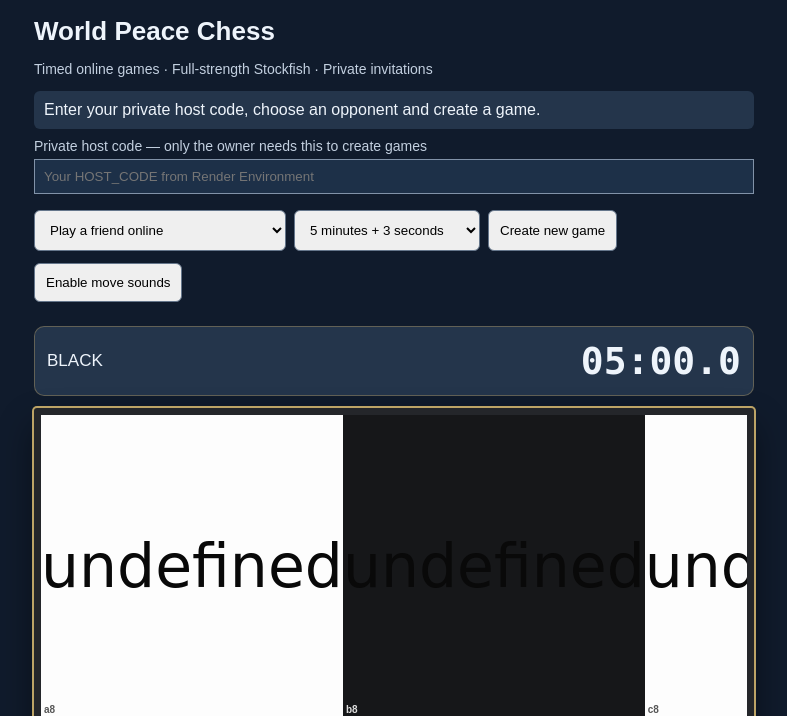
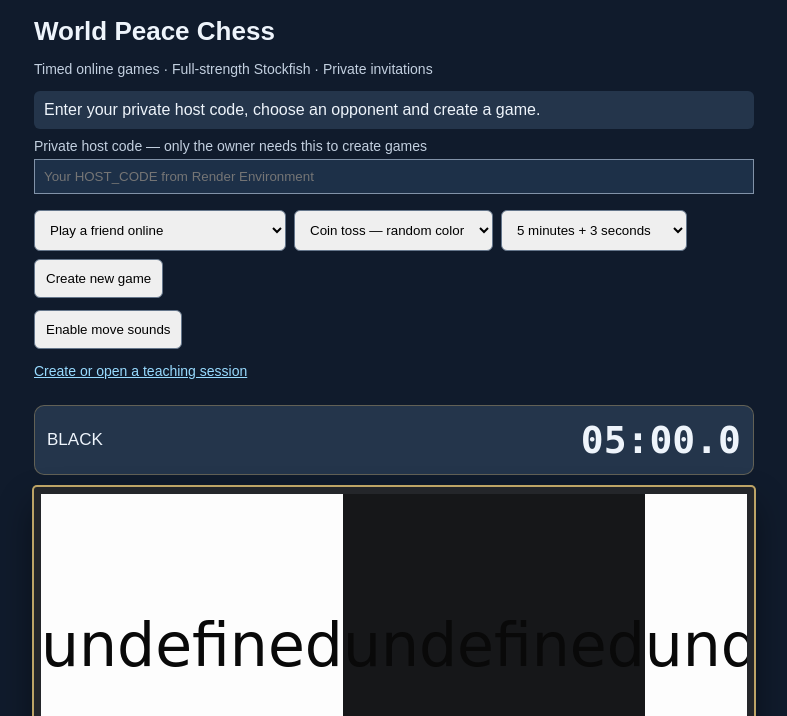
Before and after one commit to python4peace/world-peace-chess-render, a Flask app: page / in a window 1280 px wide. Shown: the top 716 px of the page, without its empty margins (246-1033 px from the left). Run offline with Flask 3, Linux system fonts and the light colour scheme; parts of the project's set-up code (start-up, migrations or seed data) failed here and were passed over; some libraries are stand-ins or nearby versions.

Commit message:
Update index.html

```diff
--- a/templates/index.html
+++ b/templates/index.html
@@ -5,11 +5,11 @@
 <h1>World Peace Chess</h1><p>Timed online games · Full-strength Stockfish · Private invitations</p>
 <div id="status" role="status">Loading…</div><div id="notice" role="alert"></div>
 <section id="creator"><label for="hostCode">Private host code — only the owner needs this to create games</label><input id="hostCode" type="password" autocomplete="off" placeholder="Your HOST_CODE from Render Environment">
-<div class="bar"><select id="mode" aria-label="Opponent"><option value="friend">Play a friend online</option><option value="ai">Full-strength Stockfish</option><option value="selfplay">Stockfish vs Stockfish — automatic</option></select><select id="control" aria-label="Time control"><option value="3+2">3 minutes + 2 seconds</option><option value="5+3" selected>5 minutes + 3 seconds</option><option value="10+5">10 minutes + 5 seconds</option></select><button id="create">Create new game</button></div></section>
-<div class="bar"><button id="moveSoundToggle" type="button" aria-pressed="false">Enable move sounds</button><span id="soundStatus" role="status"></span></div><div id="links"></div><div class="bar"><button id="join" hidden>Join as Black — start clocks</button><button id="start" hidden>Start clock</button><button id="stopSelfplay" hidden>Stop automatic game</button><button id="cancel" hidden>Cancel unstarted game</button></div>
+<div class="bar"><select id="mode" aria-label="Opponent"><option value="friend">Play a friend online</option><option value="ai">Full-strength Stockfish</option><option value="selfplay">Stockfish vs Stockfish — automatic</option></select><select id="hostColor" aria-label="Your color in friend games"><option value="random">Coin toss — random color</option><option value="white">I play White</option><option value="black">I play Black</option></select><select id="control" aria-label="Time control"><option value="3+2">3 minutes + 2 seconds</option><option value="5+3" selected>5 minutes + 3 seconds</option><option value="10+5">10 minutes + 5 seconds</option></select><button id="create">Create new game</button></div></section>
+<div class="bar"><button id="moveSoundToggle" type="button" aria-pressed="false">Enable move sounds</button><span id="soundStatus" role="status"></span></div><p><a href="/lesson">Create or open a teaching session</a></p><div id="links"></div><div class="bar"><button id="join" hidden>Join game — start clocks</button><button id="start" hidden>Start clock</button><button id="stopSelfplay" hidden>Stop automatic game</button><button id="cancel" hidden>Cancel unstarted game</button></div>
 <div class="clock" id="topBox"><small id="topName">BLACK</small><span id="topTime">05:00.0</span></div><div id="board" aria-label="Chessboard"></div><div class="clock" id="bottomBox"><small id="bottomName">WHITE</small><span id="bottomTime">05:00.0</span></div>
 <div class="bar" id="actions"><button id="resign" disabled>Resign</button><button id="draw" disabled>Claim draw</button><button id="spectate" disabled>Clean spectator view</button><a id="pgn" hidden>Save PGN</a></div>
-<div id="moves"></div><details id="notes"><summary>Rules, privacy, and free-hosting limits</summary><p>Host plays White; Black joins with a private invitation. Clocks start when Black clicks Join. Against Stockfish, White clicks Start clock. Self-play uses Stockfish for both sides; the host starts or stops it. No undo or pause. Clocks continue during disconnections and network delay. Refresh on this same browser and address to reconnect.</p><p>Server restart, redeploy or Render sleep deletes rooms. Rooms expire after 24 hours. Keep a PGN copy. This is casual play, not tournament-certified. Timeout draws use a material-based approximation. Draw claims are for the current position only; intended-next-move claims and draw offers are not implemented.</p><p>Never post a private opponent invitation or your HOST_CODE on TikTok. Use the clean spectator link. Anyone with the invitation can control Black. Browser storage holds your seat, so do not clear it midgame. No accounts, ratings, anti-cheat or chat voting. Internet is needed for the chess.js browser library.</p></details>
+<div id="moves"></div><details id="notes"><summary>Rules, privacy, and free-hosting limits</summary><p>In friend games, choose White, Black, or a coin toss. The invitation assigns the other color. Clocks start when the guest clicks Join. Against Stockfish, White clicks Start clock. Self-play uses Stockfish for both sides; the host starts or stops it. No undo or pause. Clocks continue during disconnections and network delay. Refresh on this same browser and address to reconnect.</p><p>Server restart, redeploy or Render sleep deletes rooms. Rooms expire after 24 hours. Keep a PGN copy. This is casual play, not tournament-certified. Timeout draws use a material-based approximation. Draw claims are for the current position only; intended-next-move claims and draw offers are not implemented.</p><p>Never post a private opponent invitation or your HOST_CODE on TikTok. Use the clean spectator link. Anyone with the invitation can control the invited seat. Browser storage holds your seat, so do not clear it midgame. No accounts, ratings, anti-cheat or chat voting. Internet is needed for the chess.js browser library.</p></details>
 <footer><p>Built with python-chess, chess.js and Stockfish. <a href="https://stockfishchess.org/" target="_blank" rel="noopener noreferrer">Stockfish project</a></p></footer>
-</main><script src="/static/move-sounds.js?v=2"></script><script src="/static/app.js?v=2"></script><script src="/static/royal-theme.js?v=1"></script>
+</main><script src="/static/move-sounds.js?v=4"></script><script src="/static/app.js?v=4"></script><script src="/static/royal-theme.js?v=1"></script>
 </body></html>
```
